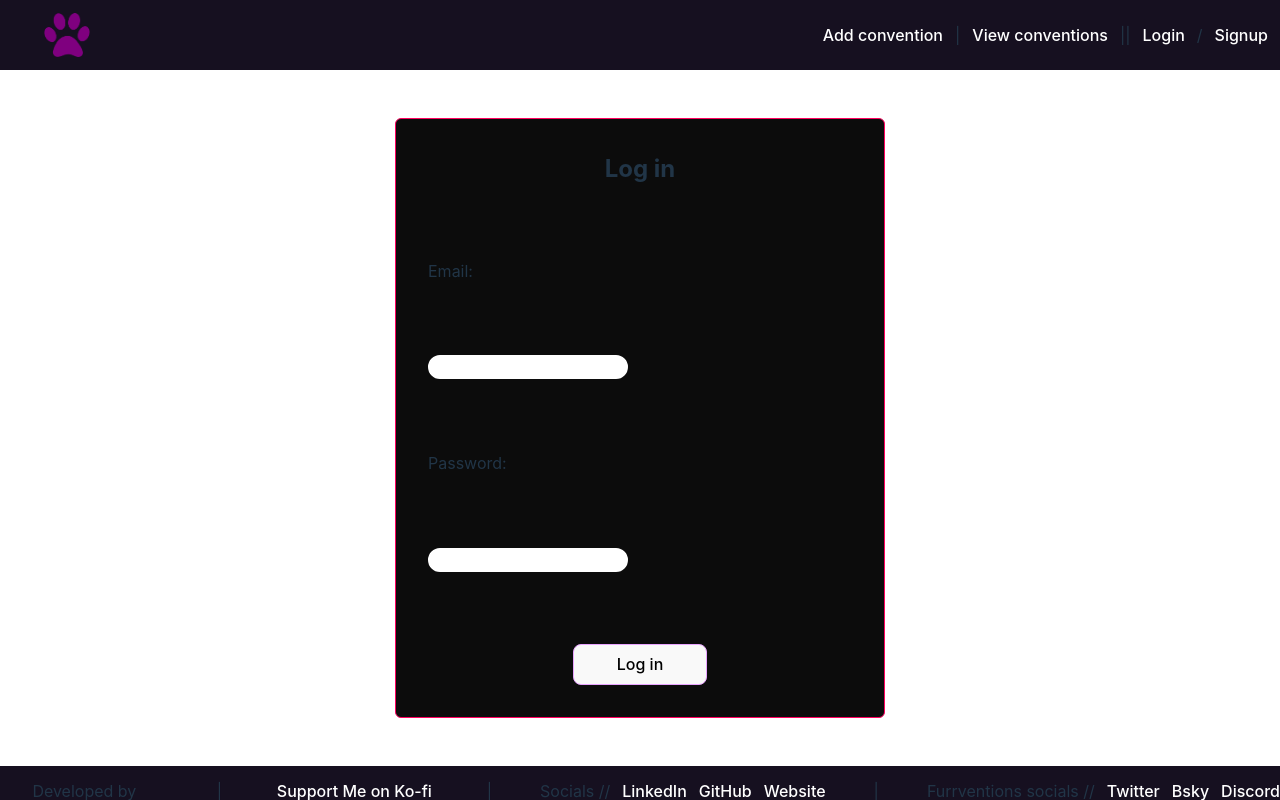
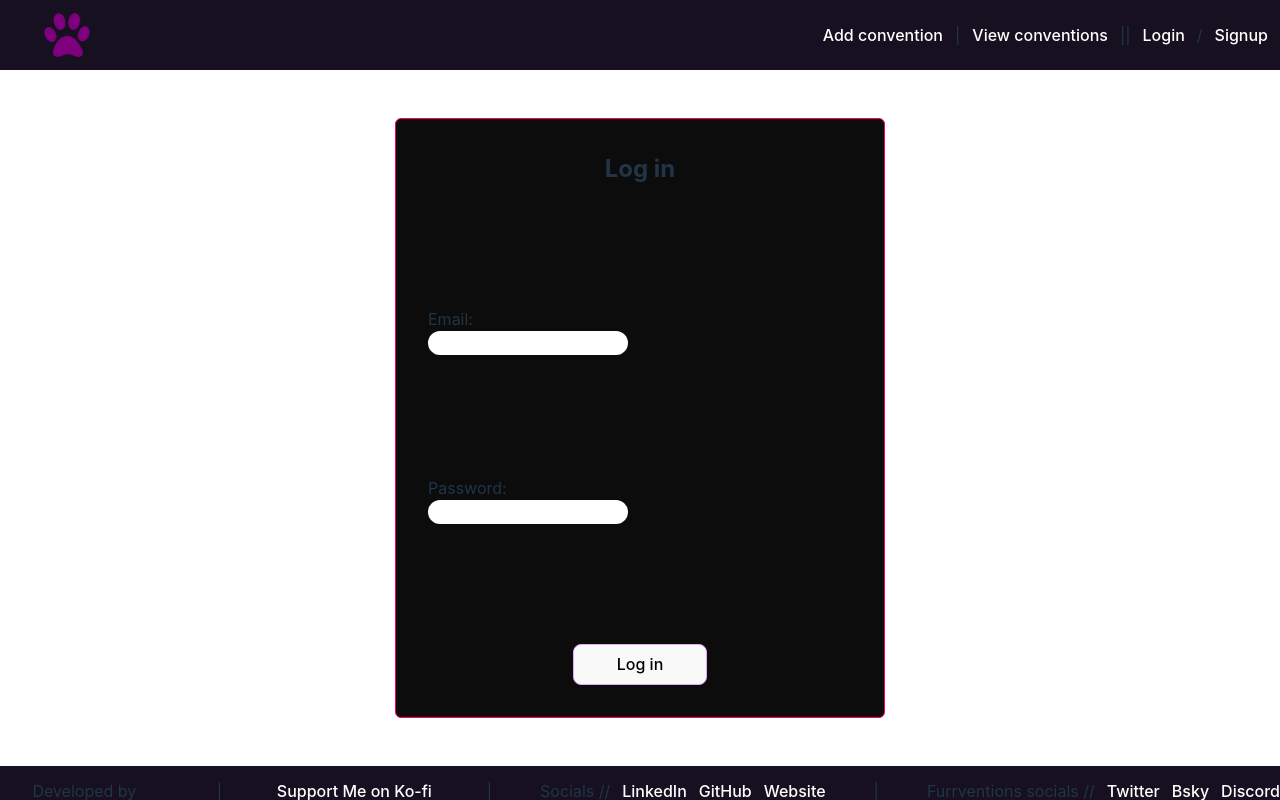
Before and after one commit to ATlexEide/furrventions, a React (Vite) app: page /signin in a window 1280 px wide. Built offline with nearby package versions, Linux system fonts and the light colour scheme; no server answers.

Commit message:
Group labels and inputs

```diff
--- a/src/Components/SignIn.jsx
+++ b/src/Components/SignIn.jsx
@@ -20,6 +20,7 @@ export default function SignIn({ supabase }) {
       <section>
         <h2>Log in</h2>
       </section>
+      <div className="input-container">
         <label htmlFor="email">Email:</label>
         <input
           type="email"
@@ -28,7 +29,9 @@ export default function SignIn({ supabase }) {
             setLoginDetails({ ...loginDetails, email: e.target.value });
           }}
         />
+      </div>
 
+      <div className="input-container">
         <label htmlFor="password">Password:</label>
         <input
           type="password"
@@ -37,6 +40,7 @@ export default function SignIn({ supabase }) {
             setLoginDetails({ ...loginDetails, password: e.target.value });
           }}
         />
+      </div>
       <section>
         <button
           onClick={(e) => {
```
Lines whose indentation alone changed are shown as unchanged.
